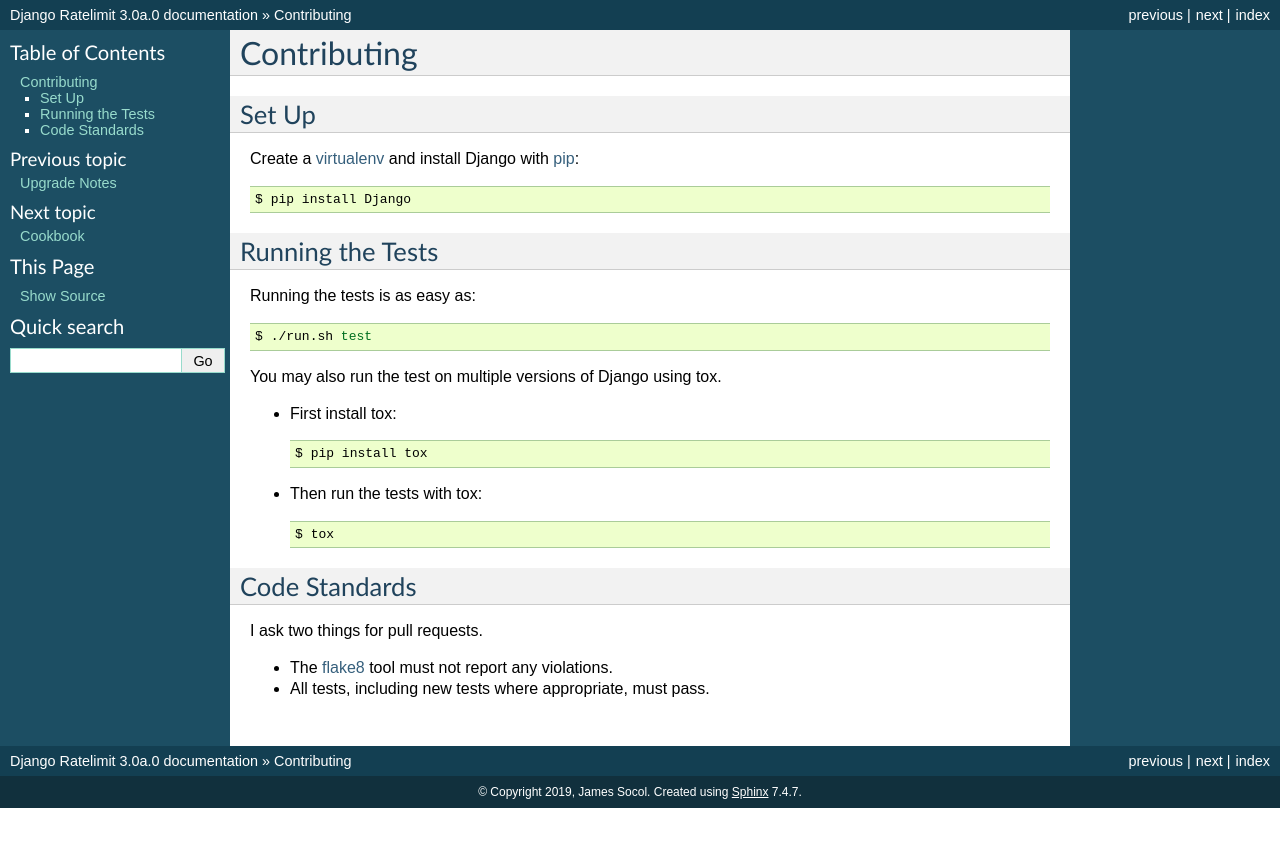
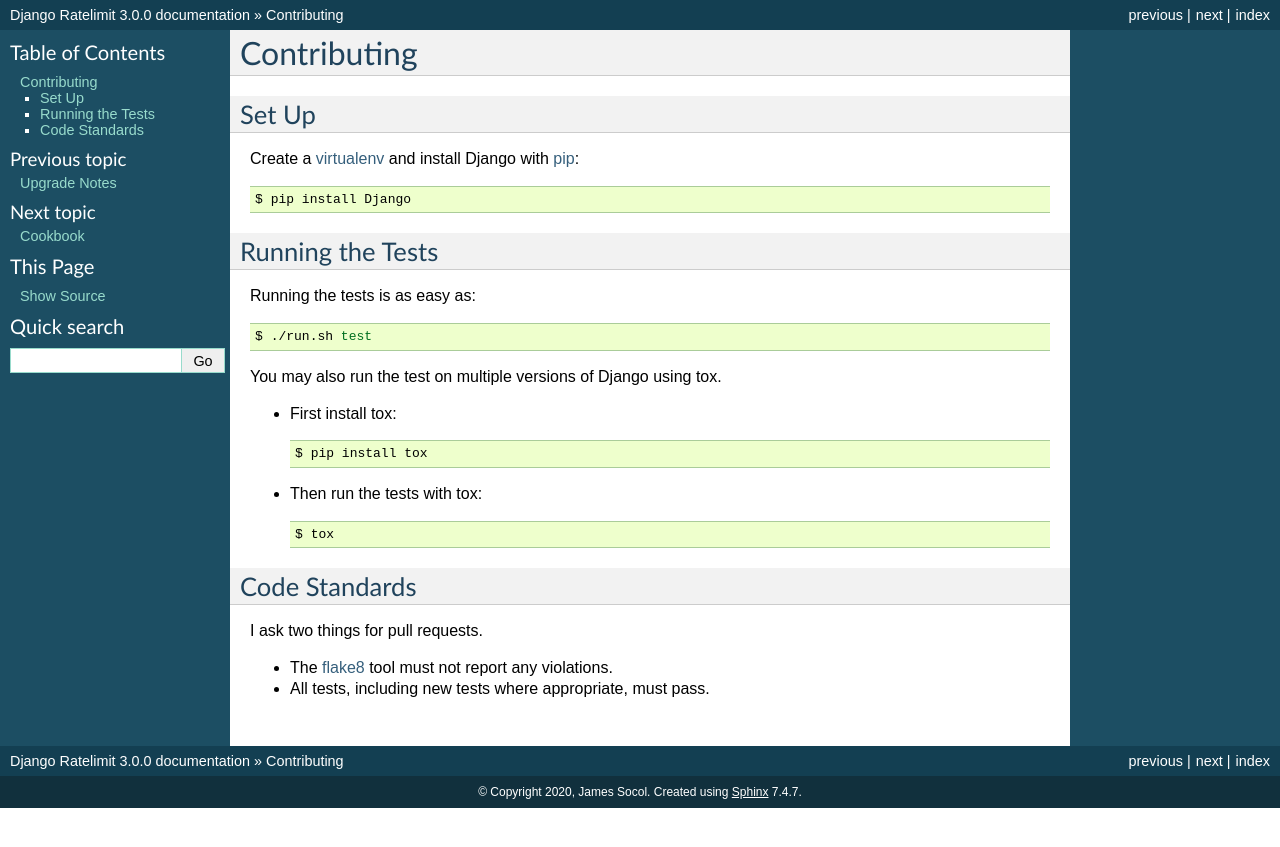
Before and after one commit to jsocol/django-ratelimit, a Sphinx documentation site: the page built from docs/contributing.rst, in a window 1280 px wide. Shown: the top 847 px of the page. Built offline with Sphinx 7.4.7, drawn with Linux system fonts in a browser that asks for light colours.

Commit message:
Docs version

```diff
--- a/docs/conf.py
+++ b/docs/conf.py
@@ -41,16 +41,16 @@
 
 # General information about the project.
 project = u'Django Ratelimit'
-copyright = u'2019, James Socol'
+copyright = u'2020, James Socol'
 
 # The version info for the project you're documenting, acts as replacement for
 # |version| and |release|, also used in various other places throughout the
 # built documents.
 #
 # The short X.Y version.
-version = '3.0a'
+version = '3.0'
 # The full version, including alpha/beta/rc tags.
-release = '3.0a.0'
+release = '3.0.0'
 
 # The language for content autogenerated by Sphinx. Refer to documentation
 # for a list of supported languages.
```
